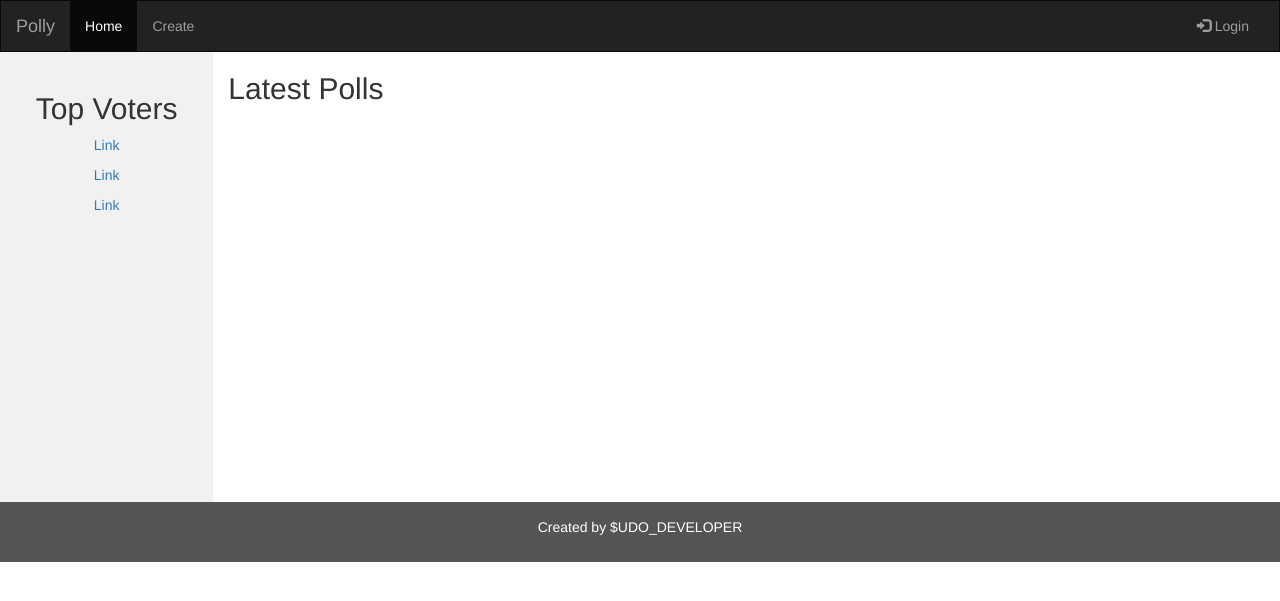
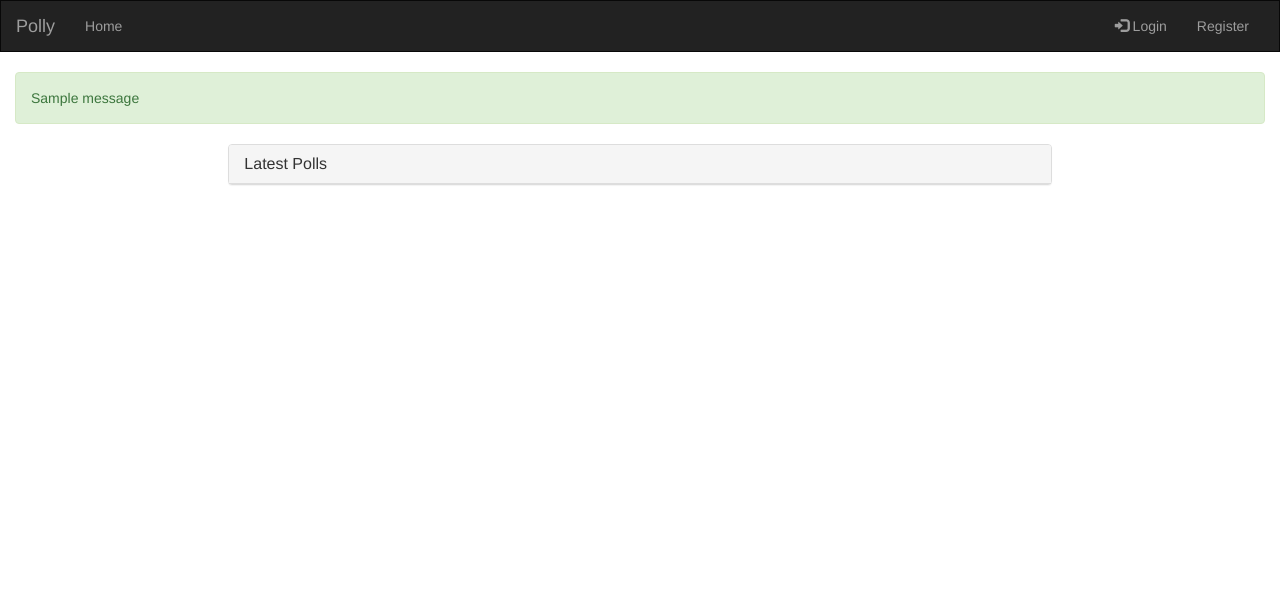
Before and after one commit to sud-98/Polly, a Django app: page / in a window 1280 px wide. Shown: the top 601 px of the page. Run offline with Django 3.2, Linux system fonts and the light colour scheme; tables that the repository leaves empty hold one stand-in row (values such as "Sample post"); one stand-in notice (Sample message) is shown; some libraries are stand-ins or nearby versions.

Commit message:
Add files via upload
Added functionalities of the pages

```diff
--- a/poll/templates/poll/base.html
+++ b/poll/templates/poll/base.html
@@ -3,7 +3,8 @@
 <!DOCTYPE html>
 <html lang="en">
 <head>
-  <title>Polly</title>
+  <title>{% block title %}{% endblock %}</title>
+
   <meta charset="utf-8">
   <meta name="viewport" content="width=device-width, initial-scale=1">
   <link rel="stylesheet" href="https://maxcdn.bootstrapcdn.com/bootstrap/3.4.1/css/bootstrap.min.css">
@@ -41,6 +42,9 @@
       }
       .row.content {height:auto;}
     }
+    .center{
+      margin:auto;
+    }
   </style>
 </head>
 <body>
@@ -57,26 +61,37 @@
     </div>
     <div class="collapse navbar-collapse" id="myNavbar">
       <ul class="nav navbar-nav">
-        <li class="active"><a href="{% url 'poll-home' %}">Home</a></li>
-        <li><a href="{% url 'poll-create'%}">Create</a></li>
-
+        <li><a href="{% url 'poll-home' %}">Home</a></li>
       </ul>
       <ul class="nav navbar-nav navbar-right">
-        <li><a href="#"><span class="glyphicon glyphicon-log-in"></span> Login</a></li>
+        {% if user.is_authenticated %}
+        <li><a href="{% url 'poll-create' %}"> Create</a></li>
+        <li><a href="{% url 'logout' %}"><span class="glyphicon glyphicon-log-out"></span> Logout</a></li>
+        {% else %}
+        <li><a href="{% url 'login' %}"><span class="glyphicon glyphicon-log-in"></span> Login</a></li>
+        <li><a href="{% url 'register' %}"> Register</a></li>
+        {% endif %}
       </ul>
     </div>
   </div>
 </nav>
-
+<br>
 <div class="container-fluid text-center">
   <div class="row content">
-    <div class="col-sm-2 sidenav">
+    <!-- <div class="col-sm-2 sidenav">
     	<h2>Top Voters</h2>
       <p><a href="#">Link</a></p>
       <p><a href="#">Link</a></p>
       <p><a href="#">Link</a></p>
-    </div>
-    <div class="col-sm-8 text-left">
+    </div> -->
+    <div class="container-fluid text-left">
+      {% if messages %}
+          {% for message in messages %}
+            <div class="alert alert-{{ message.tags }}">
+              {{ message }}
+            </div>
+          {% endfor %}
+        {% endif %}
       {% block content %}{% endblock %}
     </div>
     <!-- <div class="col-sm-2 sidenav">
@@ -90,10 +105,5 @@
   </div>
 </div>
 
-<footer class="container-fluid text-center">
-  <p>Created by $UDO_DEVELOPER</p>
-</footer>
-
-
 </body>
 </html>
--- a/poll/templates/poll/home.html
+++ b/poll/templates/poll/home.html
@@ -1,7 +1,27 @@
 {%  extends 'poll/base.html' %}
 
+{% block title %}Polly{% endblock %}
+
 {% block content %}
-	<div>
-		<h2>Latest Polls</h2>
-	</div>
-{% endblock content %}
+<div class="row ">
+    <div class="col-lg-8 col-lg-offset-2">
+        <div class="panel panel-default">
+            <div class="panel-heading">
+                <h2 class="panel-title">Latest Polls</h2>
+            </div>
+
+            <ul class="list-group">
+            	{% for p in polls %}
+                <li class="list-group-item">
+                    <strong>{{ p.topic }}</strong>
+                    <span class="pull-right">
+                        <a href="{% url 'poll-vote' p.id %}" class="btn btn-info btn-xs">Vote</a> &nbsp;
+                        <a href="{% url 'poll-result' p.id %}" class="btn btn-default btn-xs">View Results</a> &nbsp;
+                    </span>
+                </li>
+                {% endfor %}
+            </ul>
+        </div>
+    </div>
+</div>
+{% endblock %}
```
Also changed, not shown: poll/templates/poll/create.html (+14 -2 lines), poll/templates/poll/result.html (+26 -3 lines), poll/templates/poll/vote.html (+48 -4 lines).
